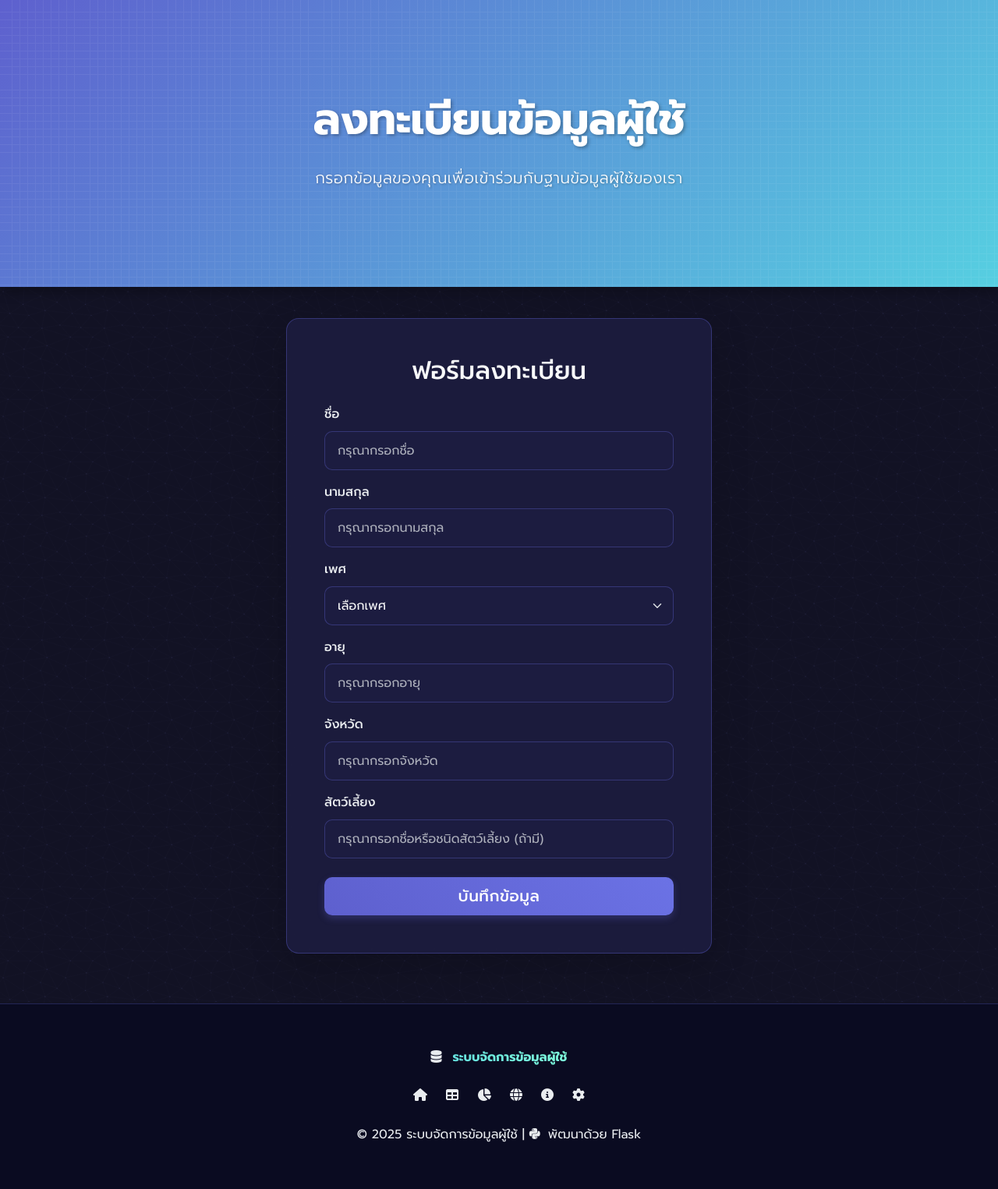
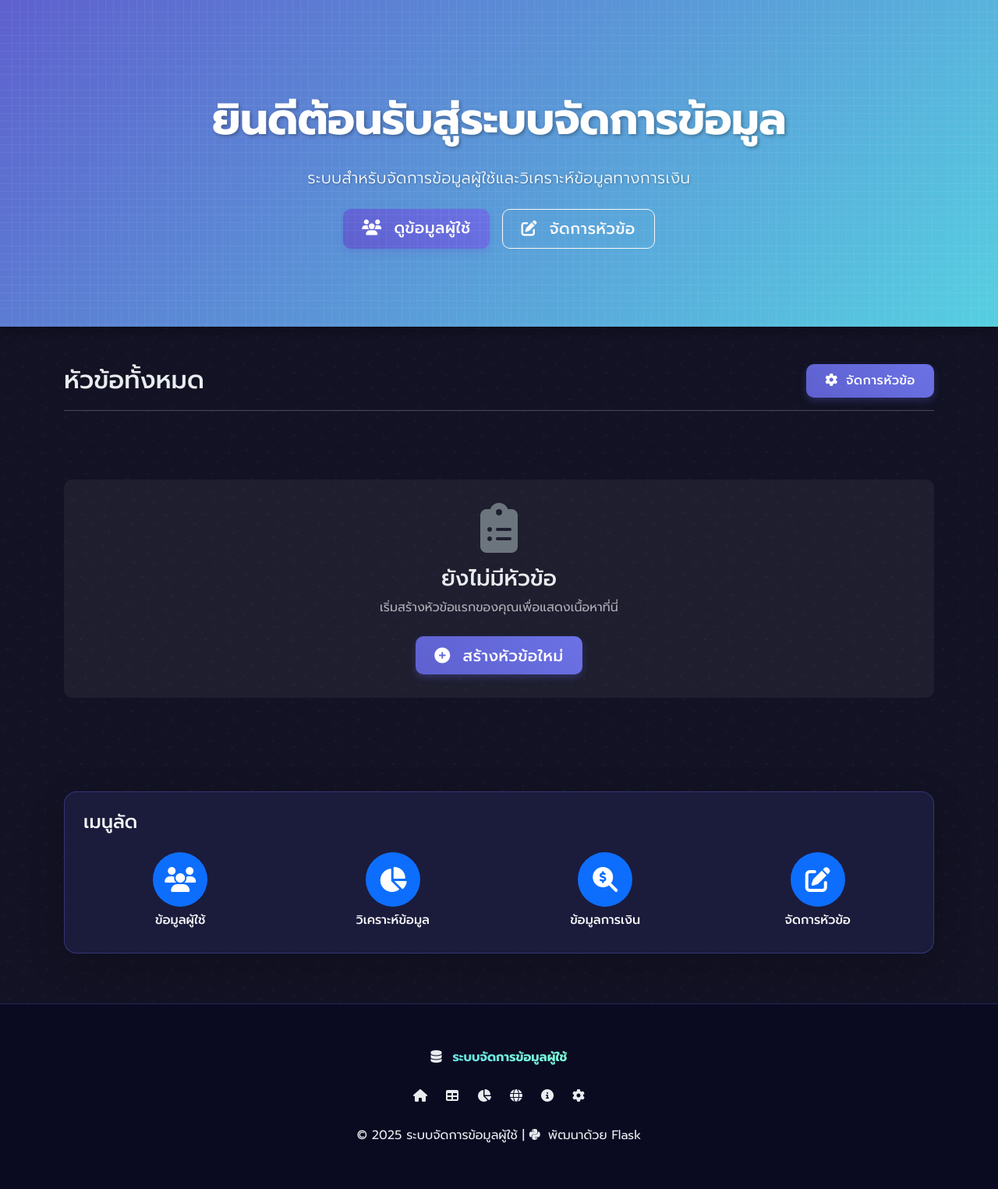
Before and after one commit to Z2ZATL/Data-and-Table-Management-System, a Flask app: page / in a window 1280 px wide. Shown: the part 86-1611 px from the top of the page at 78% size. Run offline with Flask 3, Linux system fonts and the light colour scheme; data that the repository does not hold is empty; some libraries are stand-ins or nearby versions.

Commit message:
Revamp main page to manage database and analyze user data efficiently
Refactors index.html to include user data display and topic management, and adds topic_form.html for topic editing.

Replit-Commit-Author: Agent
Replit-Commit-Session-Id: 76e30050-908c-4ba2-9784-feabebc2bc6b
Replit-Commit-Screenshot-Url: https://storage.googleapis.com/screenshot-production-us-central1/b77ec35e-a0c3-4ccc-99bb-1031653fc1ca/fcee8f66-f26e-420a-a3a7-4687b6272c03.jpg

```diff
--- a/templates/index.html
+++ b/templates/index.html
@@ -1,64 +1,199 @@
 {% extends 'layout.html' %}
 
-{% block title %}ลงทะเบียนผู้ใช้{% endblock %}
+{% block title %}หน้าแรก{% endblock %}
 
 {% block content %}
 <div class="hero-section">
     <div class="container">
         <div class="row">
-            <div class="col-md-8 col-lg-6 mx-auto text-center text-white">
-                <h1 class="display-4 fw-bold mb-4">ลงทะเบียนข้อมูลผู้ใช้</h1>
-                <p class="lead mb-4">กรอกข้อมูลของคุณเพื่อเข้าร่วมกับฐานข้อมูลผู้ใช้ของเรา</p>
+            <div class="col-md-10 mx-auto text-center text-white">
+                <h1 class="display-4 fw-bold mb-4">ยินดีต้อนรับสู่ระบบจัดการข้อมูล</h1>
+                <p class="lead mb-4">ระบบสำหรับจัดการข้อมูลผู้ใช้และวิเคราะห์ข้อมูลทางการเงิน</p>
+                <div class="d-flex justify-content-center gap-3">
+                    <a href="{{ url_for('data') }}" class="btn btn-primary btn-lg">
+                        <i class="fas fa-users me-2"></i> ดูข้อมูลผู้ใช้
+                    </a>
+                    <a href="{{ url_for('topics') }}" class="btn btn-outline-light btn-lg">
+                        <i class="fas fa-edit me-2"></i> จัดการหัวข้อ
+                    </a>
+                </div>
             </div>
         </div>
     </div>
 </div>
 
-<div class="container">
+{% block styles %}
+<style>
+    .shortcut-link {
+        text-decoration: none;
+        color: inherit;
+        display: block;
+        transition: all 0.3s ease;
+    }
+
+    .shortcut-link:hover {
+        transform: translateY(-5px);
+    }
+
+    .shortcut-icon {
+        width: 70px;
+        height: 70px;
+        background: var(--bs-primary);
+        color: white;
+        transition: all 0.3s ease;
+    }
+
+    .shortcut-link:hover .shortcut-icon {
+        background: var(--bs-primary-darker, #0d6efd);
+        box-shadow: 0 5px 15px rgba(13, 110, 253, 0.3);
+    }
+
+    .content-link {
+        display: block;
+        padding: 8px 12px;
+        border-radius: 4px;
+        text-decoration: none;
+        background: rgba(13, 110, 253, 0.1);
+        color: var(--bs-primary);
+        transition: all 0.2s ease;
+    }
+
+    .content-link:hover {
+        background: rgba(13, 110, 253, 0.2);
+    }
+
+    .content-highlight {
+        background: rgba(255, 193, 7, 0.1);
+        border-left: 3px solid var(--bs-warning);
+        padding: 10px 15px;
+    }
+
+    .content-text {
+        padding: 5px 0;
+    }
+
+    .empty-state {
+        padding: 30px;
+        background: rgba(255, 255, 255, 0.05);
+        border-radius: 10px;
+    }
+</style>
+{% endblock %}
+
+<div class="container my-5">
+    <div class="row mb-4">
+        <div class="col-12">
+            <div class="d-flex justify-content-between align-items-center">
+                <h2 class="mb-0">หัวข้อทั้งหมด</h2>
+                <a href="{{ url_for('topics') }}" class="btn btn-primary">
+                    <i class="fas fa-cog me-1"></i> จัดการหัวข้อ
+                </a>
+            </div>
+            <hr>
+        </div>
+    </div>
+
     <div class="row">
-        <div class="col-md-8 col-lg-6 mx-auto">
+        {% if topics %}
+            {% for topic in topics %}
+                <div class="col-md-6 col-lg-4 mb-4">
+                    <div class="card shadow-lg h-100">
+                        <div class="card-header">
+                            <h5 class="mb-0">{{ topic.title }}</h5>
+                        </div>
+                        <div class="card-body">
+                            {% if topic.description %}
+                                <p class="card-text mb-3 text-secondary">{{ topic.description }}</p>
+                            {% endif %}
+
+                            {% if topic.contents %}
+                                <div class="content-items">
+                                    {% for content in topic.contents %}
+                                        <div class="content-item mb-3">
+                                            {% if content.content_type == 'link' %}
+                                                <a href="{{ content.content }}" target="_blank" class="content-link">
+                                                    <i class="fas fa-link me-2"></i> {{ content.content }}
+                                                </a>
+                                            {% elif content.content_type == 'highlight' %}
+                                                <div class="content-highlight p-2 rounded">
+                                                    {{ content.content }}
+                                                </div>
+                                            {% else %}
+                                                <div class="content-text">
+                                                    {{ content.content }}
+                                                </div>
+                                            {% endif %}
+                                        </div>
+                                    {% endfor %}
+                                </div>
+                            {% else %}
+                                <p class="text-muted fst-italic">ยังไม่มีเนื้อหาในหัวข้อนี้</p>
+                            {% endif %}
+                        </div>
+                        <div class="card-footer text-muted d-flex justify-content-between">
+                            <small>แก้ไขล่าสุด: {{ topic.updated_at.strftime('%d/%m/%Y %H:%M') }}</small>
+                            <a href="{{ url_for('edit_topic', topic_id=topic.id) }}" class="text-primary">
+                                <i class="fas fa-edit"></i> แก้ไข
+                            </a>
+                        </div>
+                    </div>
+                </div>
+            {% endfor %}
+        {% else %}
+            <div class="col-12 text-center py-5">
+                <div class="empty-state mb-4">
+                    <i class="fas fa-clipboard-list fa-4x mb-3 text-secondary"></i>
+                    <h3>ยังไม่มีหัวข้อ</h3>
+                    <p class="text-muted mb-4">เริ่มสร้างหัวข้อแรกของคุณเพื่อแสดงเนื้อหาที่นี่</p>
+                    <a href="{{ url_for('add_topic') }}" class="btn btn-primary btn-lg">
+                        <i class="fas fa-plus-circle me-2"></i> สร้างหัวข้อใหม่
+                    </a>
+                </div>
+            </div>
+        {% endif %}
+    </div>
+</div>
+
+<div class="container mb-5">
+    <div class="row">
+        <div class="col-12">
             <div class="card shadow-lg">
-                <div class="card-body p-4 p-lg-5">
-                    <h2 class="card-title text-center mb-4">ฟอร์มลงทะเบียน</h2>
-                    <form action="/submit" method="post">
-                        <div class="mb-3">
-                            <label for="first_name" class="form-label">ชื่อ</label>
-                            <input type="text" class="form-control" id="first_name" name="first_name" required placeholder="กรุณากรอกชื่อ">
+                <div class="card-body p-4">
+                    <h4 class="mb-4">เมนูลัด</h4>
+                    <div class="row text-center g-4">
+                        <div class="col-md-3 col-6">
+                            <a href="{{ url_for('data') }}" class="shortcut-link">
+                                <div class="p-3 mb-2 rounded-circle shortcut-icon mx-auto d-flex align-items-center justify-content-center">
+                                    <i class="fas fa-users fa-2x"></i>
+                                </div>
+                                <h6>ข้อมูลผู้ใช้</h6>
+                            </a>
                         </div>
-
-                        <div class="mb-3">
-                            <label for="last_name" class="form-label">นามสกุล</label>
-                            <input type="text" class="form-control" id="last_name" name="last_name" required placeholder="กรุณากรอกนามสกุล">
+                        <div class="col-md-3 col-6">
+                            <a href="{{ url_for('analysis') }}" class="shortcut-link">
+                                <div class="p-3 mb-2 rounded-circle shortcut-icon mx-auto d-flex align-items-center justify-content-center">
+                                    <i class="fas fa-chart-pie fa-2x"></i>
+                                </div>
+                                <h6>วิเคราะห์ข้อมูล</h6>
+                            </a>
                         </div>
-
-                        <div class="mb-3">
-                            <label for="gender" class="form-label">เพศ</label>
-                            <select class="form-select" name="gender" id="gender" required>
-                                <option value="" selected disabled>เลือกเพศ</option>
-                                <option value="ชาย">ชาย</option>
-                                <option value="หญิง">หญิง</option>
-                            </select>
+                        <div class="col-md-3 col-6">
+                            <a href="{{ url_for('scraping_page') }}" class="shortcut-link">
+                                <div class="p-3 mb-2 rounded-circle shortcut-icon mx-auto d-flex align-items-center justify-content-center">
+                                    <i class="fas fa-search-dollar fa-2x"></i>
+                                </div>
+                                <h6>ข้อมูลการเงิน</h6>
+                            </a>
                         </div>
-
-                        <div class="mb-3">
-                            <label for="age" class="form-label">อายุ</label>
-                            <input type="number" class="form-control" id="age" name="age" required placeholder="กรุณากรอกอายุ">
+                        <div class="col-md-3 col-6">
+                            <a href="{{ url_for('topics') }}" class="shortcut-link">
+                                <div class="p-3 mb-2 rounded-circle shortcut-icon mx-auto d-flex align-items-center justify-content-center">
+                                    <i class="fas fa-edit fa-2x"></i>
+                                </div>
+                                <h6>จัดการหัวข้อ</h6>
+                            </a>
                         </div>
-
-                        <div class="mb-3">
-                            <label for="province" class="form-label">จังหวัด</label>
-                            <input type="text" class="form-control" id="province" name="province" required placeholder="กรุณากรอกจังหวัด">
-                        </div>
-
-                        <div class="mb-4">
-                            <label for="pet" class="form-label">สัตว์เลี้ยง</label>
-                            <input type="text" class="form-control" id="pet" name="pet" placeholder="กรุณากรอกชื่อหรือชนิดสัตว์เลี้ยง (ถ้ามี)">
-                        </div>
-
-                        <div class="d-grid">
-                            <button type="submit" class="btn btn-primary btn-lg">บันทึกข้อมูล</button>
-                        </div>
-                    </form>
+                    </div>
                 </div>
             </div>
         </div>
```
Also changed, not shown: templates/topic_form.html (added, +140 -0 lines).
